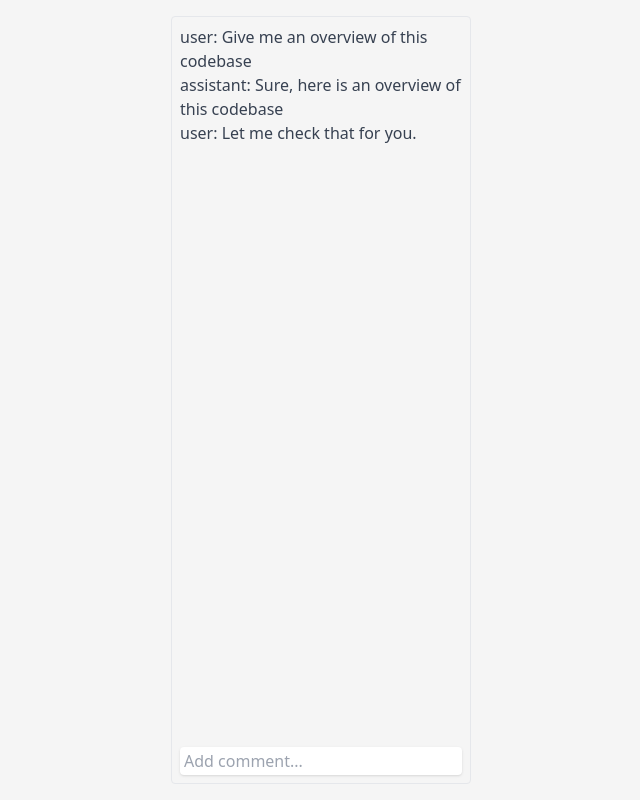
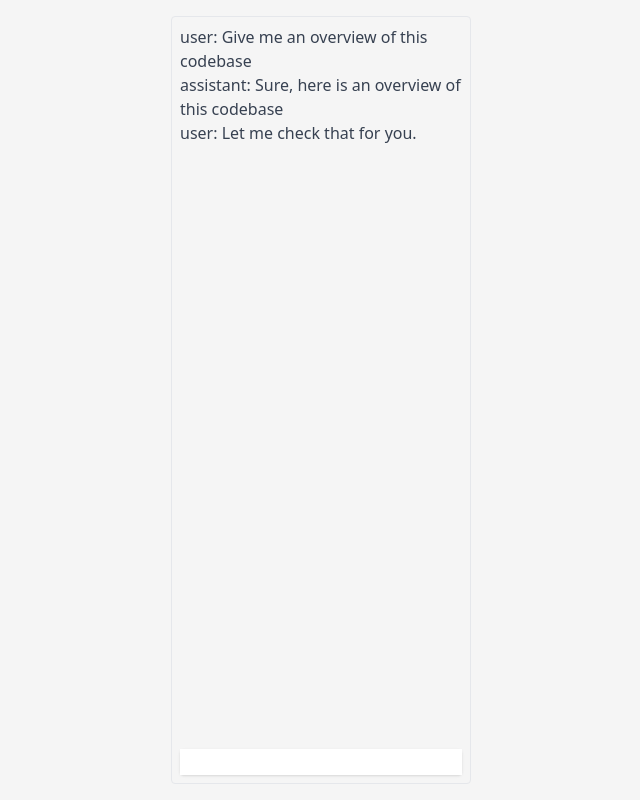
Before and after one commit to max/chornicle-playground, a React (Vite) app: page / in a window 1280 px wide. Shown: the whole page, without its empty margins (319-959 px from the left). Built offline with nearby package versions, Linux system fonts and the light colour scheme.

Commit message:
Add CodeMirror

```diff
--- a/package.json
+++ b/package.json
@@ -12,6 +12,7 @@
   "dependencies": {
     "@radix-ui/react-tabs": "^1.0.4",
     "@react-hook/window-scroll": "^1.3.0",
+    "@uiw/react-codemirror": "^4.21.22",
     "class-variance-authority": "^0.7.0",
     "lucide-react": "^0.320.0",
     "react": "^18.2.0",
--- a/src/components/ChatView.tsx
+++ b/src/components/ChatView.tsx
@@ -1,5 +1,6 @@
 import {nanoid} from 'nanoid'
-import {useState} from 'react'
+import {useCallback, useState} from 'react'
+import CodeMirror from '@uiw/react-codemirror'
 
 type Item = {
   id: string
@@ -20,6 +21,10 @@ const itemsFixture: Item[] = [
 function ItemComposer({onSubmit}: {onSubmit: (item: Item) => void}) {
   const [newItem, setNewItem] = useState<string>('')
 
+  const onChange = useCallback((val, viewUpdate) => {
+    setNewItem(val)
+  }, [])
+
   return (
     <form
       onSubmit={(e) => {
@@ -37,7 +42,17 @@ function ItemComposer({onSubmit}: {onSubmit: (item: Item) => void}) {
         }
       }}
     >
-      <input
+      <CodeMirror
+        basicSetup={{
+          foldGutter: false,
+          highlightActiveLine: false,
+          lineNumbers: false
+        }}
+        className="rounded border-none bg-white shadow"
+        onChange={onChange}
+        value={newItem}
+      />
+      {/* <input
         className="border-none bg-white shadow"
         onChange={(e) => {
           setNewItem(e.target.value)
@@ -45,7 +60,7 @@ function ItemComposer({onSubmit}: {onSubmit: (item: Item) => void}) {
         placeholder="Add comment..."
         type="text"
         value={newItem}
-      />
+      /> */}
     </form>
   )
 }
```
Also changed, not shown: 1 other file (tests, documents, lock files or other folders).
